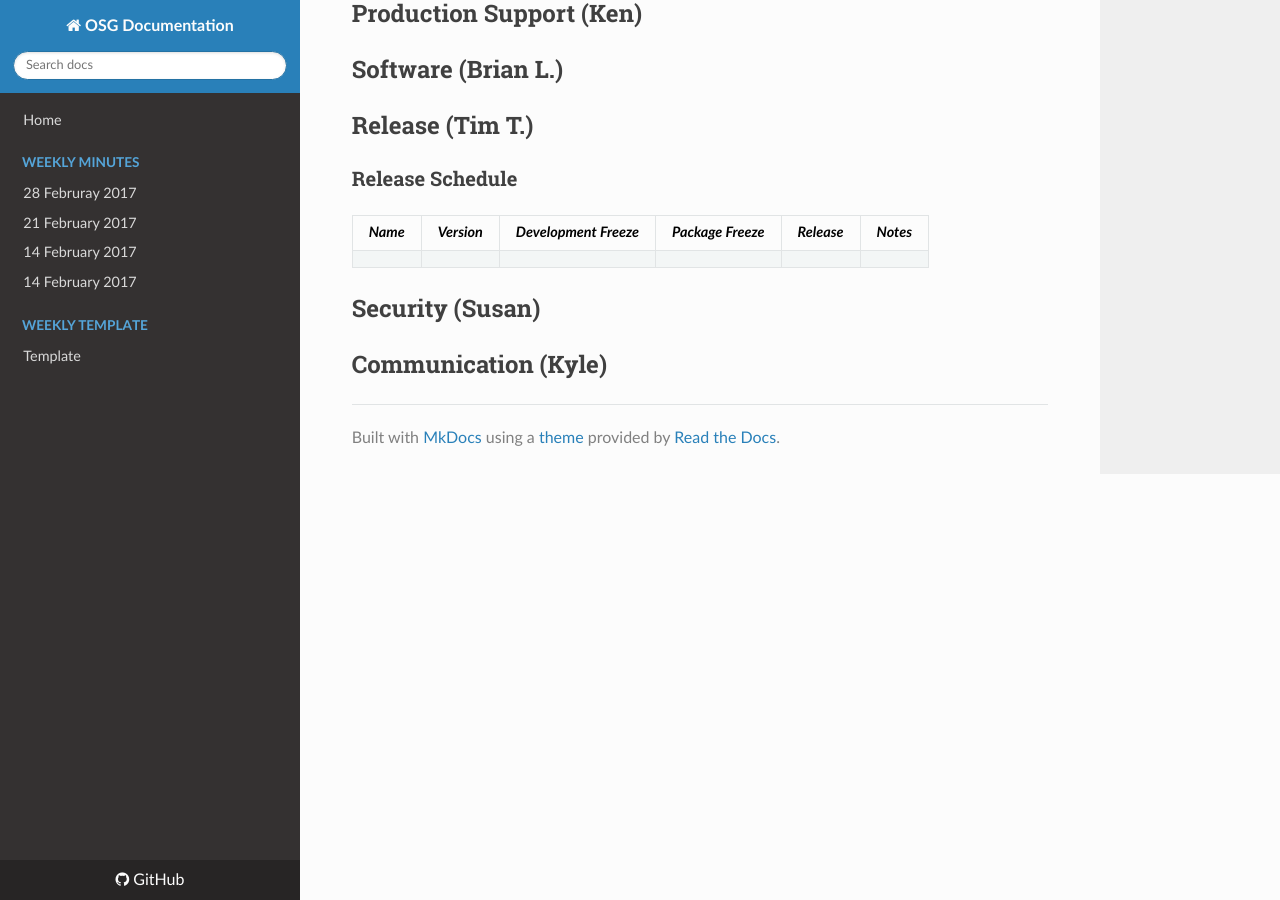
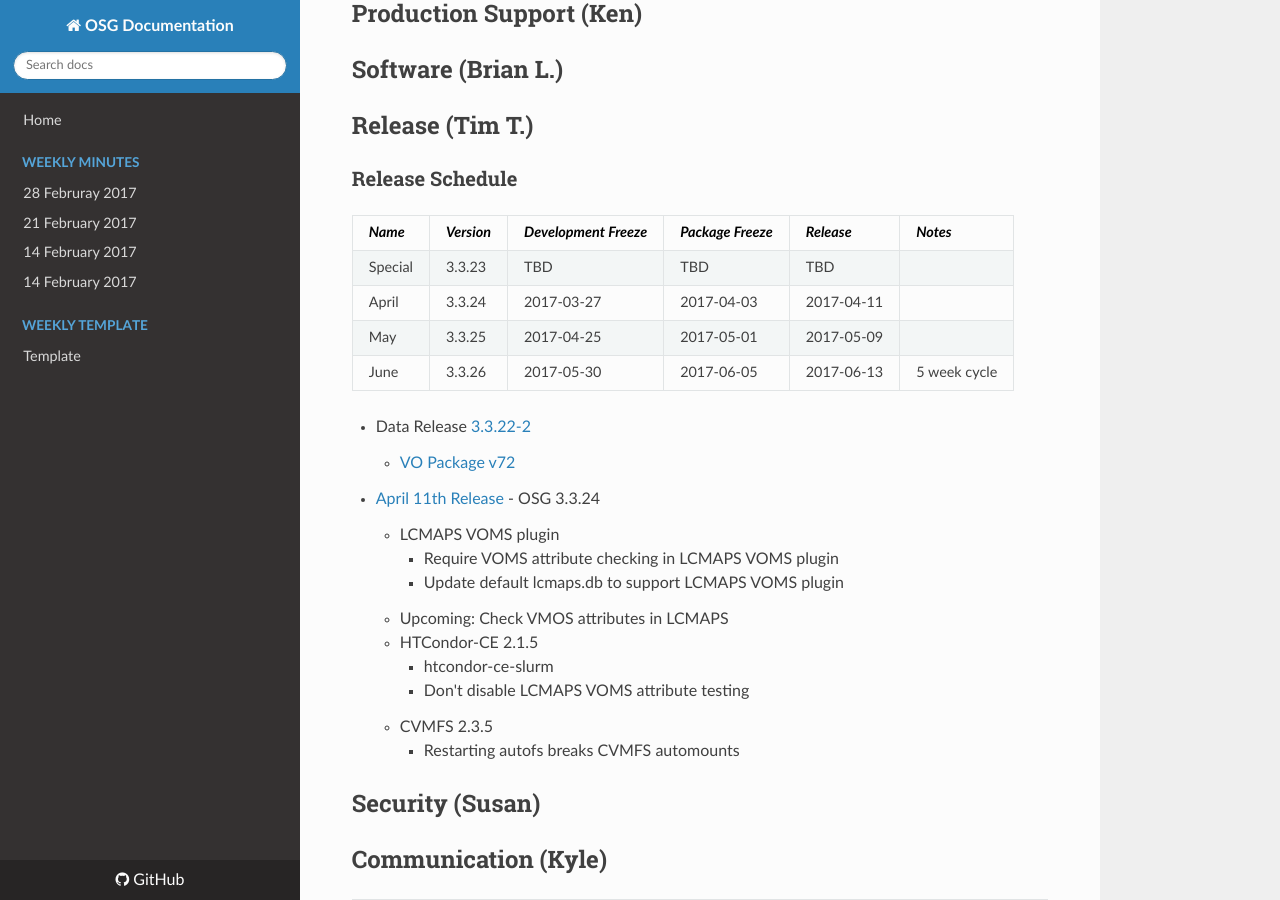
Before and after one commit to zsshah/production, an MkDocs documentation site: the page built from docs/WeeklyMinutes/28March2017.md, in a window 1280 px wide and 900 px high, scrolled down 2450 px. Built offline with MkDocs 1.6.1, drawn with Linux system fonts in a browser that asks for light colours; nearby versions of some CDN libraries; old or Windows-style settings are respelled for this version of MkDocs.

Commit message:
Update Release Section

```diff
--- a/docs/WeeklyMinutes/28March2017.md
+++ b/docs/WeeklyMinutes/28March2017.md
@@ -42,6 +42,23 @@
 ### Release Schedule
 | *Name* | *Version* | *Development Freeze* | *Package Freeze* | *Release* | *Notes* |
 | ------ | --------- | -------------------- | ---------------- | --------- | ------- |
+| Special | 3.3.23 | TBD | TBD | TBD| |
+| April | 3.3.24 | 2017-03-27 | 2017-04-03 | 2017-04-11 | |
+| May | 3.3.25 | 2017-04-25 | 2017-05-01 | 2017-05-09 | |
+| June | 3.3.26 | 2017-05-30 | 2017-06-05 | 2017-06-13 | 5 week cycle |
+
+   * Data Release [3.3.22-2](https://twiki.grid.iu.edu/bin/view/Documentation/Release3/Release33222)
+      * [VO Package v72](https://github.com/opensciencegrid/osg-vo-config/releases/tag/release-72-1)
+   * [April 11th Release](https://jira.opensciencegrid.org/issues/?filter=15254&jql=project%20%3D%20SOFTWARE%20AND%20labels%20%3D%203.3.24%20ORDER%20BY%20status%20ASC%2C%20priority%20DESC%2C%20assignee%20ASC) - OSG 3.3.24
+      * LCMAPS VOMS plugin
+         * Require VOMS attribute checking in LCMAPS VOMS plugin
+         * Update default lcmaps.db to support LCMAPS VOMS plugin
+      * Upcoming: Check VMOS attributes in LCMAPS
+      * HTCondor-CE 2.1.5
+         * htcondor-ce-slurm
+         * Don't disable LCMAPS VOMS attribute testing
+      * CVMFS 2.3.5
+         * Restarting autofs breaks CVMFS automounts
 
 ## Security (Susan)
 
```
